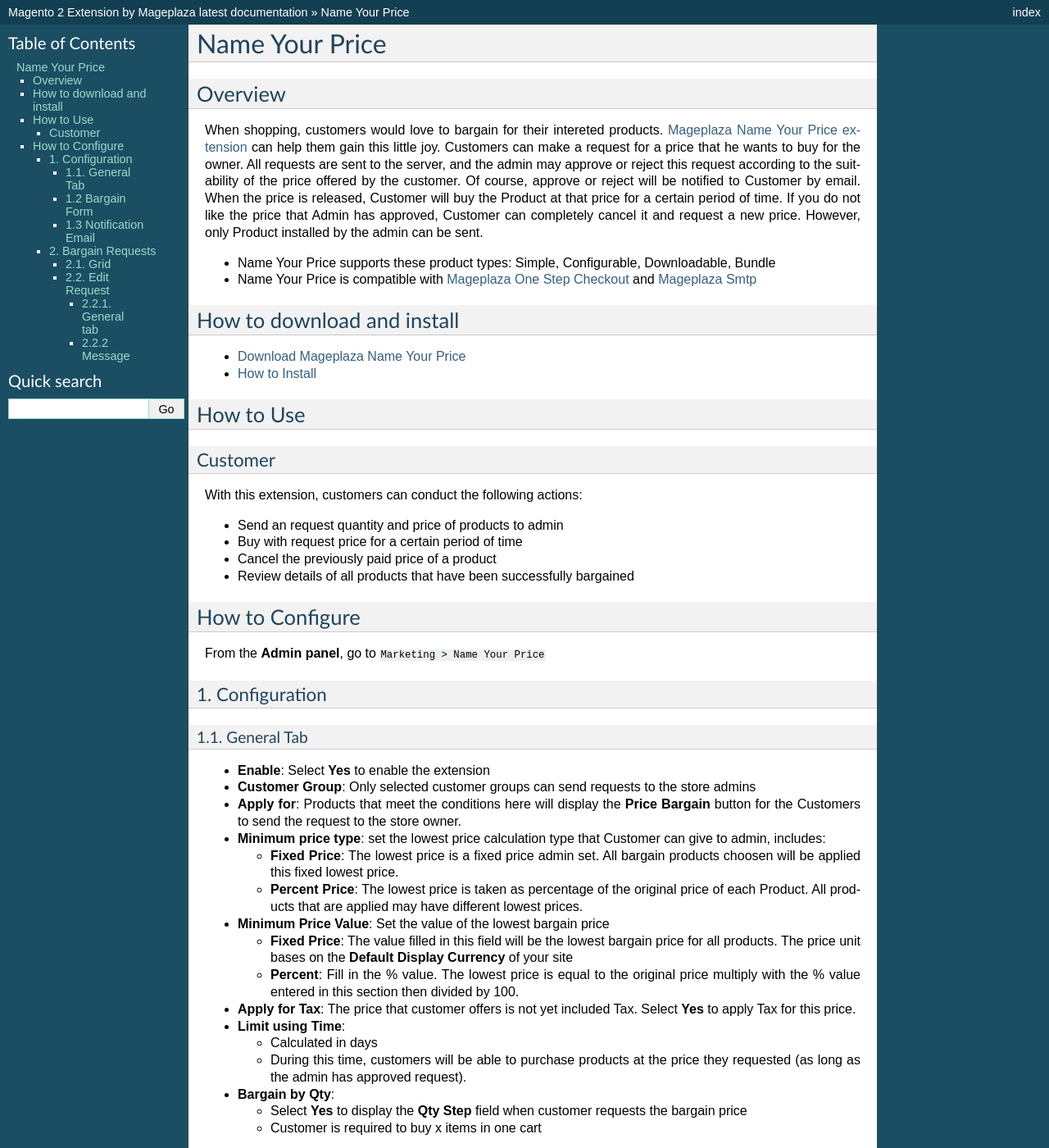
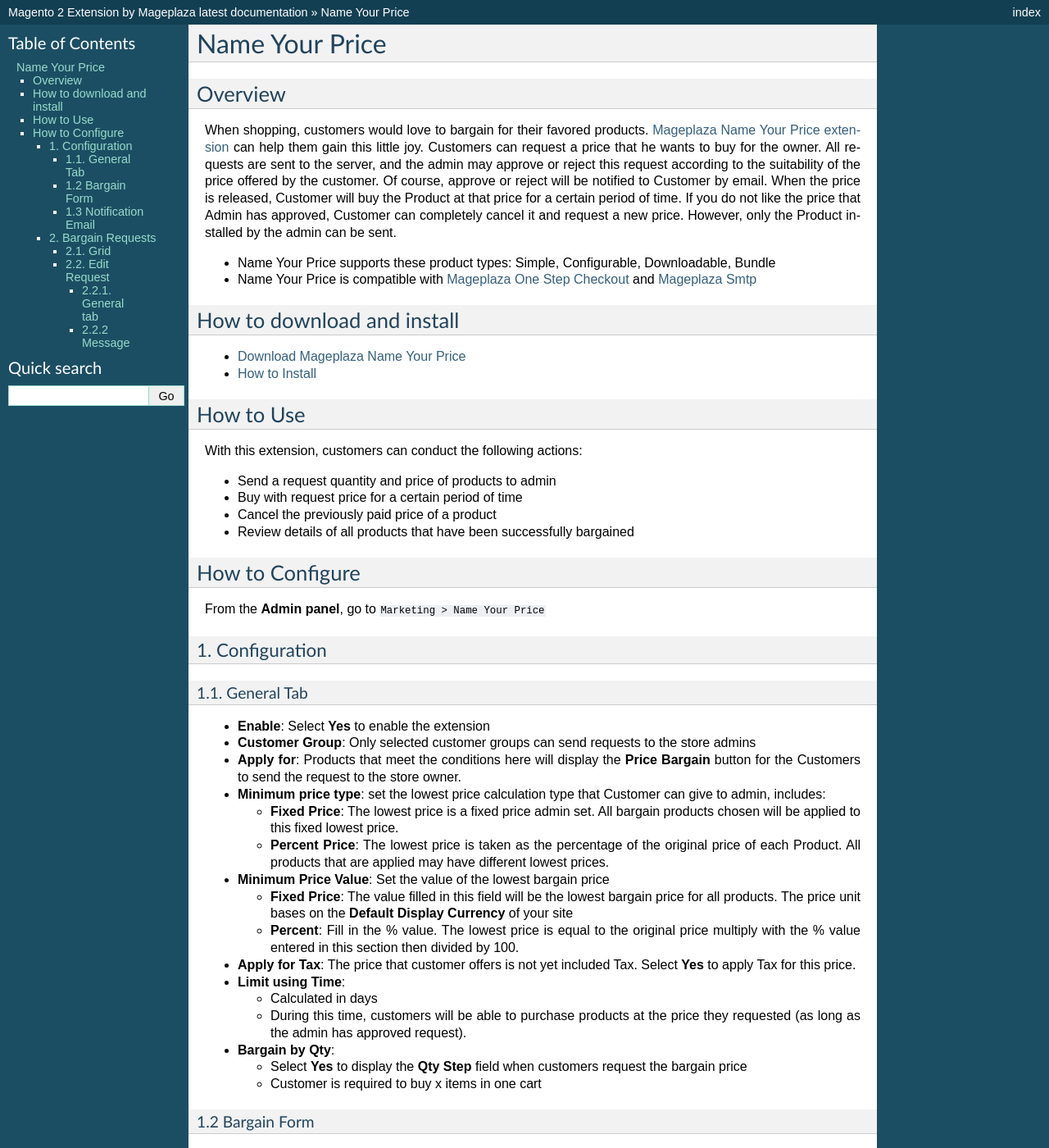
Before and after one commit to magepages/mpdocs, a Sphinx documentation site: the page built from docs/name-your-price/index.md, in a window 1280 px wide and 1400 px high. Shown: the whole window at 82% size. Built offline with Sphinx 7.4.7, drawn with Linux system fonts in a browser that asks for light colours; pages that are not in the unit, such as notebooks, are missing from menus; some of the changed text lies outside the part shown.

Commit message:
Update index.md

```diff
--- a/docs/name-your-price/index.md
+++ b/docs/name-your-price/index.md
@@ -2,7 +2,7 @@
 
 ## Overview
 
-When shopping, customers would love to bargain for their intereted products. [Mageplaza Name Your Price extension](https://www.mageplaza.com/magento-2-name-your-price/) can help them gain this little joy. Customers can make a request for a price that he wants to buy for the owner. All requests are sent to the server, and the admin may approve or reject this request according to the suitability of the price offered by the customer. Of course, approve or reject will be notified to Customer by email. When the price is released, Customer will buy the Product at that price for a certain period of time. If you do not like the price that Admin has approved, Customer can completely cancel it and request a new price. However, only Product installed by the admin can be sent.
+When shopping, customers would love to bargain for their favored products. [Mageplaza Name Your Price extension](https://www.mageplaza.com/magento-2-name-your-price/) can help them gain this little joy. Customers can request a price that he wants to buy for the owner. All requests are sent to the server, and the admin may approve or reject this request according to the suitability of the price offered by the customer. Of course, approve or reject will be notified to Customer by email. When the price is released, Customer will buy the Product at that price for a certain period of time. If you do not like the price that Admin has approved, Customer can completely cancel it and request a new price. However, only the Product installed by the admin can be sent.
 
 - Name Your Price supports these product types: Simple, Configurable, Downloadable, Bundle
 - Name Your Price is compatible with [Mageplaza One Step Checkout](https://www.mageplaza.com/magento-2-one-step-checkout-extension/) and [Mageplaza Smtp](https://www.mageplaza.com/magento-2-smtp/)
@@ -15,10 +15,8 @@
 
 ## How to Use
 
-### Customer
-
 With this extension, customers can conduct the following actions:
-- Send an request quantity and price of products to admin
+- Send a request quantity and price of products to admin
 
 - Buy with request price for a certain period of time
 - Cancel the previously paid price of a product
@@ -37,8 +35,8 @@
 - **Customer Group**: Only selected customer groups can send requests to the store admins
 - **Apply for**: Products that meet the conditions here will display the **Price Bargain** button for the Customers to send the request to the store owner.
 - **Minimum price type**: set the lowest price calculation type that Customer can give to admin, includes:
-  - **Fixed Price**: The lowest price is a fixed price admin set. All bargain products choosen will be applied this fixed lowest price.
-  - **Percent Price**: The lowest price is taken as percentage of the original price of each Product. All products that are applied may have different lowest prices.
+  - **Fixed Price**: The lowest price is a fixed price admin set. All bargain products chosen will be applied to this fixed lowest price.
+  - **Percent Price**: The lowest price is taken as the percentage of the original price of each Product. All products that are applied may have different lowest prices.
 - **Minimum Price Value**: Set the value of the lowest bargain price
   - **Fixed Price**: The value filled in this field will be the lowest bargain price for all products. The price unit bases on the **Default Display Currency** of your site
   - **Percent**: Fill in the % value. The lowest price is equal to the original price multiply with the % value entered in this section then divided by 100.
@@ -47,7 +45,7 @@
   - Calculated in days
   - During this time, customers will be able to purchase products at the price they requested (as long as the admin has approved request).
 - **Bargain by Qty**:
-  - Select **Yes** to display the **Qty Step** field when customer requests the bargain price
+  - Select **Yes** to display the **Qty Step** field when customers request the bargain price
   - Customer is required to buy x items in one cart
 
 
@@ -73,19 +71,19 @@
 
 - **Email Confirm**:
   - Select the Confirmation email template sent to the customer
-  - Confirm email will be sent to customes after they send a bargain request
+  - Confirm email will be sent to customers after they send a bargain request
   - To change **Email Confirm Template**, Admin can create another Email Template in `Marketing> Email Template`
   - Instructions for creating new Email Template [here](https://www.mageplaza.com/kb/how-to-customize-email-template-transactional-email-magento-2.html).
 
 - **Email Approve**:
   - Select the Approve email template sent to the customer
-  - Approve email will be sent to customes after their bargain request is accepted
+  - Approve email will be sent to customers after their bargain request is accepted
   - To change **Email Approval Template**, Admin can create another Email Template in `Marketing> Email Template`
   - Instructions for creating new Email Template [here](https://www.mageplaza.com/kb/how-to-customize-email-template-transactional-email-magento-2.html).
 
 - **Email Reject**:
-  - Select the Rejiect email template sent to the customer
-  - Rejection email will be sent to customes after their bargain request is rejected
+  - Select the Reject email template sent to the customer
+  - Rejection email will be sent to customers after their bargain request is rejected
   - To change **Email Rejection Template**, Admin can create another Email Template in `Marketing> Email Template`
   - Instructions for creating new Email Template [here](https://www.mageplaza.com/kb/how-to-customize-email-template-transactional-email-magento-2.html).
 
@@ -98,7 +96,7 @@
 
 - Grid includes information: **Id, Product Name, SKU, Original Price, Bargain Price, Quantity, Status, Customer Name, Customer Email, View Store, Submitted Date, Order's Id, Action**
 - Admin can conduct some actions such as **Delete, Approve, Reject**
-- Also admin can **Sort, Filter, Search** the **Bargain Request**.
+- Also, admin can **Sort, Filter, Search** the **Bargain Request**.
 
 
 #### 2.2. Edit Request
@@ -123,8 +121,8 @@
 - **Status**:
   - Show the status of Bargain Price.
   - **Pending**: Admins are review and not yet accept the bargain price.
-  - **Approved**: Admin approved the bargain price from customers. They can buy the products with bargain price in specific time allowed
-  - **Rejected**: Admin does not agree with baragin price. Customers cannot buy products at that price
+  - **Approved**: Admin approved the bargain price from customers. They can buy the products with bargain price in the specific time allowed
+  - **Rejected**: Admin does not agree with bargain price. Customers cannot buy products at that price
   - **Reject by customer**: When customer cancel Request
   - **Closed**: when Request has expired
 - **Order’s Id**:
```
